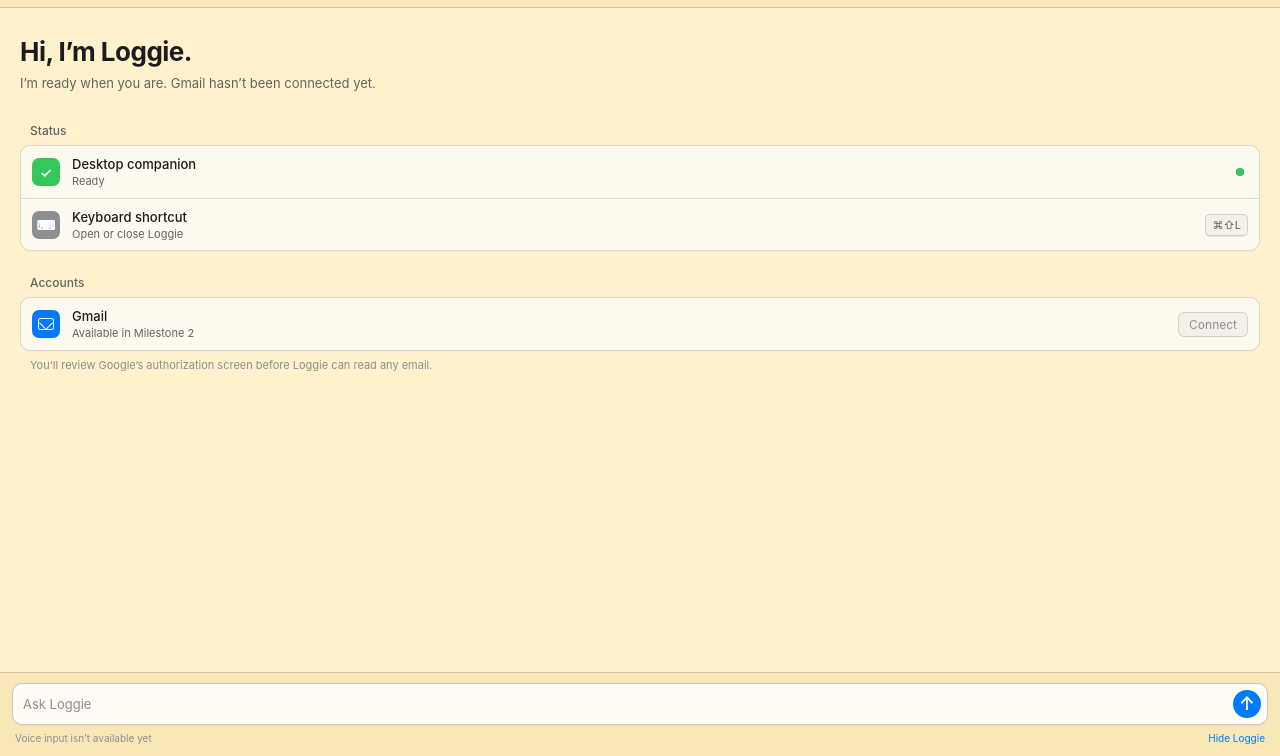
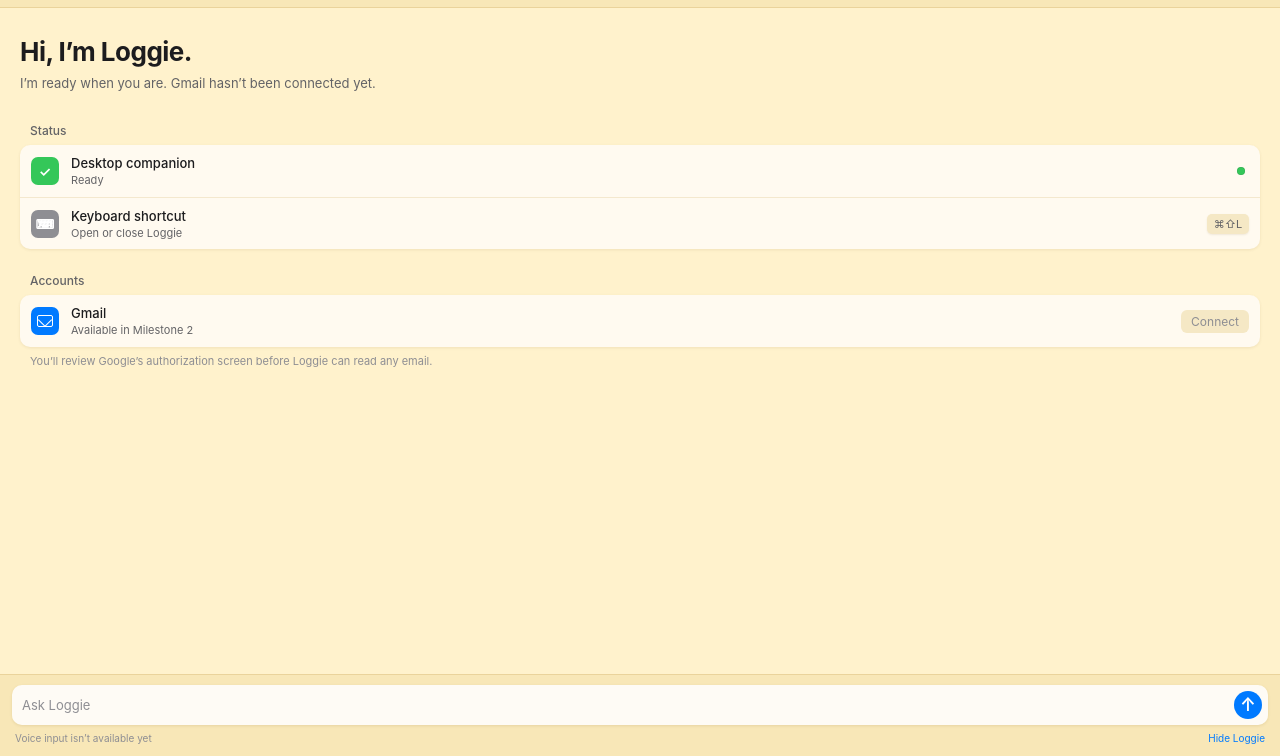
Before and after one commit to Gumball0110/Loggie, an Electron app: page desktop/renderer/panel.html in a window 1280 px wide. Shown: the part 44-800 px from the top of the page. Drawn offline with Linux system fonts and the light colour scheme.

Commit message:
Remove gray strokes from desktop controls

```diff
--- a/desktop/renderer/shared.css
+++ b/desktop/renderer/shared.css
@@ -5,7 +5,7 @@
   --ink: rgb(28 28 30);
   --muted: rgb(99 99 102);
   --tertiary: rgb(142 142 147);
-  --line: rgb(60 60 67 / 18%);
+  --line: rgb(180 143 55 / 22%);
   --pink: #f25a87;
   --soft-pink: #ffe1e9;
   --lime: #d7f35b;
@@ -69,9 +69,9 @@ h1 { margin: 0; font-size: 26px; font-weight: 700; line-height: 1.2; letter-spac
 .intro { margin: 7px 0 30px; color: var(--muted); font-size: 13px; line-height: 1.45; }
 .settings-section { margin-top: 24px; }
 .settings-section h2 { margin: 0 0 7px 10px; color: var(--muted); font-size: 12px; font-weight: 500; }
-.settings-group { overflow: hidden; border: .5px solid var(--line); border-radius: 10px; background: var(--surface); box-shadow: 0 .5px 1px rgb(0 0 0 / 4%); }
+.settings-group { overflow: hidden; border: 0; border-radius: 10px; background: var(--surface); box-shadow: 0 1px 3px rgb(112 82 18 / 10%); }
 .settings-row { min-height: 52px; display: grid; grid-template-columns: 30px 1fr auto; gap: 10px; align-items: center; padding: 8px 11px; }
-.settings-row + .settings-row { border-top: .5px solid var(--line); }
+.settings-row + .settings-row { border-top: .5px solid rgb(205 169 82 / 22%); }
 .row-icon { width: 28px; height: 28px; display: grid; place-items: center; border-radius: 7px; color: white; font-size: 14px; font-weight: 600; }
 .ready-icon { background: var(--green); }
 .shortcut-icon { background: #8e8e93; font-size: 13px; }
@@ -81,15 +81,15 @@ h1 { margin: 0; font-size: 26px; font-weight: 700; line-height: 1.2; letter-spac
 .row-copy { min-width: 0; display: grid; gap: 2px; }
 .row-copy strong { font-size: 13px; font-weight: 500; }
 .row-copy span { color: var(--muted); font-size: 11px; }
-kbd { min-width: 42px; padding: 3px 6px; border: .5px solid var(--line); border-radius: 5px; color: var(--muted); background: rgb(120 120 128 / 8%); box-shadow: 0 1px 0 rgb(0 0 0 / 8%); font: 11px var(--sans); text-align: center; }
-.connect-button { min-width: 62px; padding: 4px 10px; border: .5px solid var(--line); border-radius: 6px; color: var(--tertiary); background: rgb(120 120 128 / 8%); font-size: 12px; cursor: not-allowed; }
+kbd { min-width: 42px; padding: 3px 6px; border: 0; border-radius: 5px; color: var(--muted); background: #f5e8c5; box-shadow: 0 1px 2px rgb(112 82 18 / 10%); font: 11px var(--sans); text-align: center; }
+.connect-button { min-width: 62px; padding: 4px 10px; border: 0; border-radius: 6px; color: var(--tertiary); background: #f5e8c5; font-size: 12px; cursor: not-allowed; }
 .section-note { margin: 7px 10px 0; color: var(--tertiary); font-size: 11px; line-height: 1.4; }
 .message { max-width: 88%; margin: 14px 0 0; padding: 8px 11px; border-radius: 12px; font-size: 13px; line-height: 1.45; }
 .message.user { margin-left: auto; color: white; background: var(--blue); }
 .message.assistant { background: var(--surface); box-shadow: 0 0 0 .5px var(--line); }
 
 .composer { padding: 10px 12px 12px; border-top: .5px solid var(--line); background: #f8e7b7; }
-.input-row { display: grid; grid-template-columns: 1fr auto; align-items: end; gap: 7px; padding: 6px 6px 6px 10px; border: .5px solid rgb(60 60 67 / 28%); border-radius: 10px; background: rgb(255 255 255 / 86%); box-shadow: 0 1px 2px rgb(0 0 0 / 5%); }
+.input-row { display: grid; grid-template-columns: 1fr auto; align-items: end; gap: 7px; padding: 6px 6px 6px 10px; border: 0; border-radius: 10px; background: rgb(255 255 255 / 86%); box-shadow: 0 1px 3px rgb(112 82 18 / 12%); }
 textarea { width: 100%; min-height: 28px; max-height: 100px; padding: 4px 0; resize: none; border: 0; outline: 0; color: var(--ink); background: transparent; font-size: 13px; line-height: 20px; }
 textarea::placeholder { color: var(--tertiary); }
 .send-button { width: 28px; height: 28px; padding: 0; border: 0; border-radius: 50%; color: white; background: var(--blue); font-size: 18px; font-weight: 600; line-height: 28px; }
```
